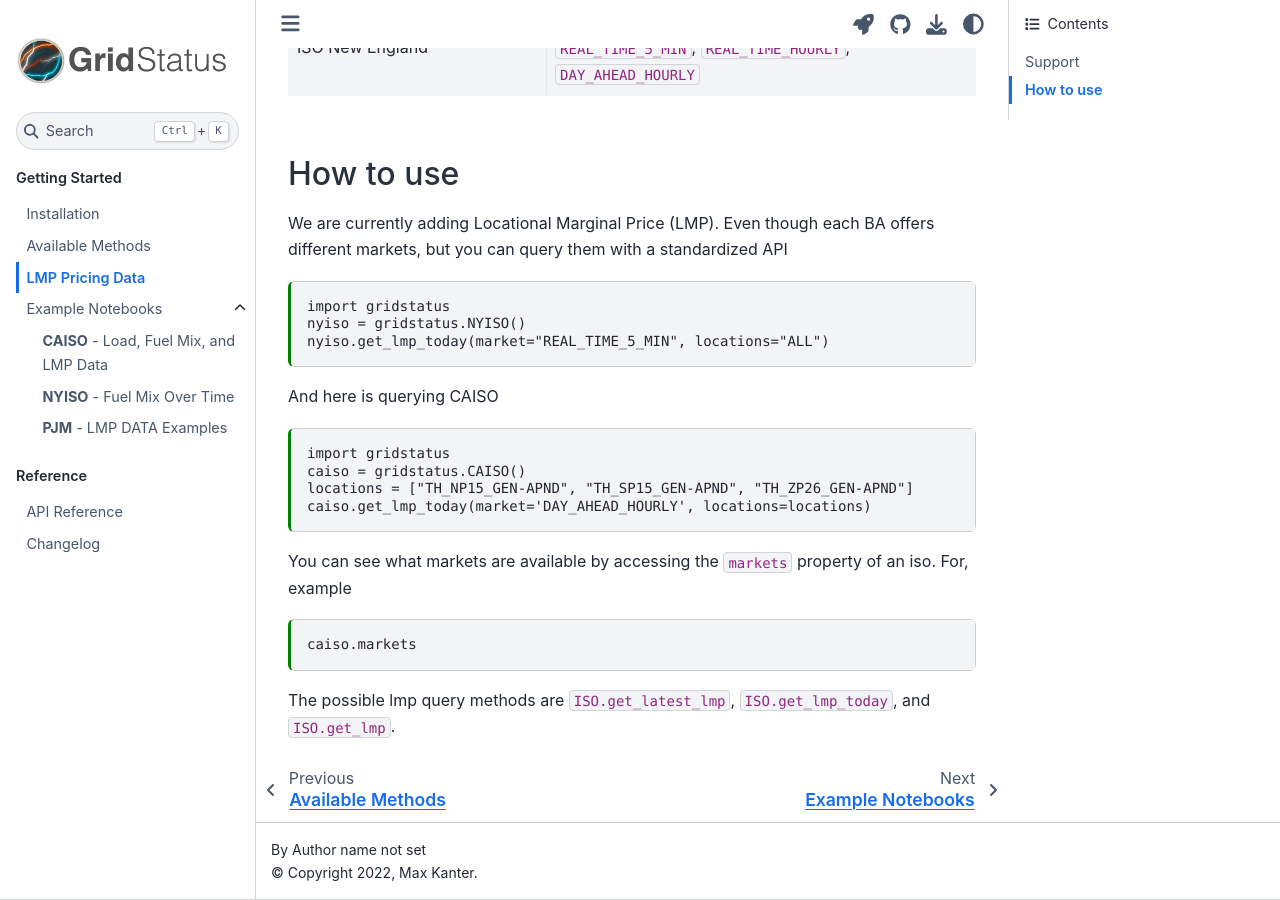
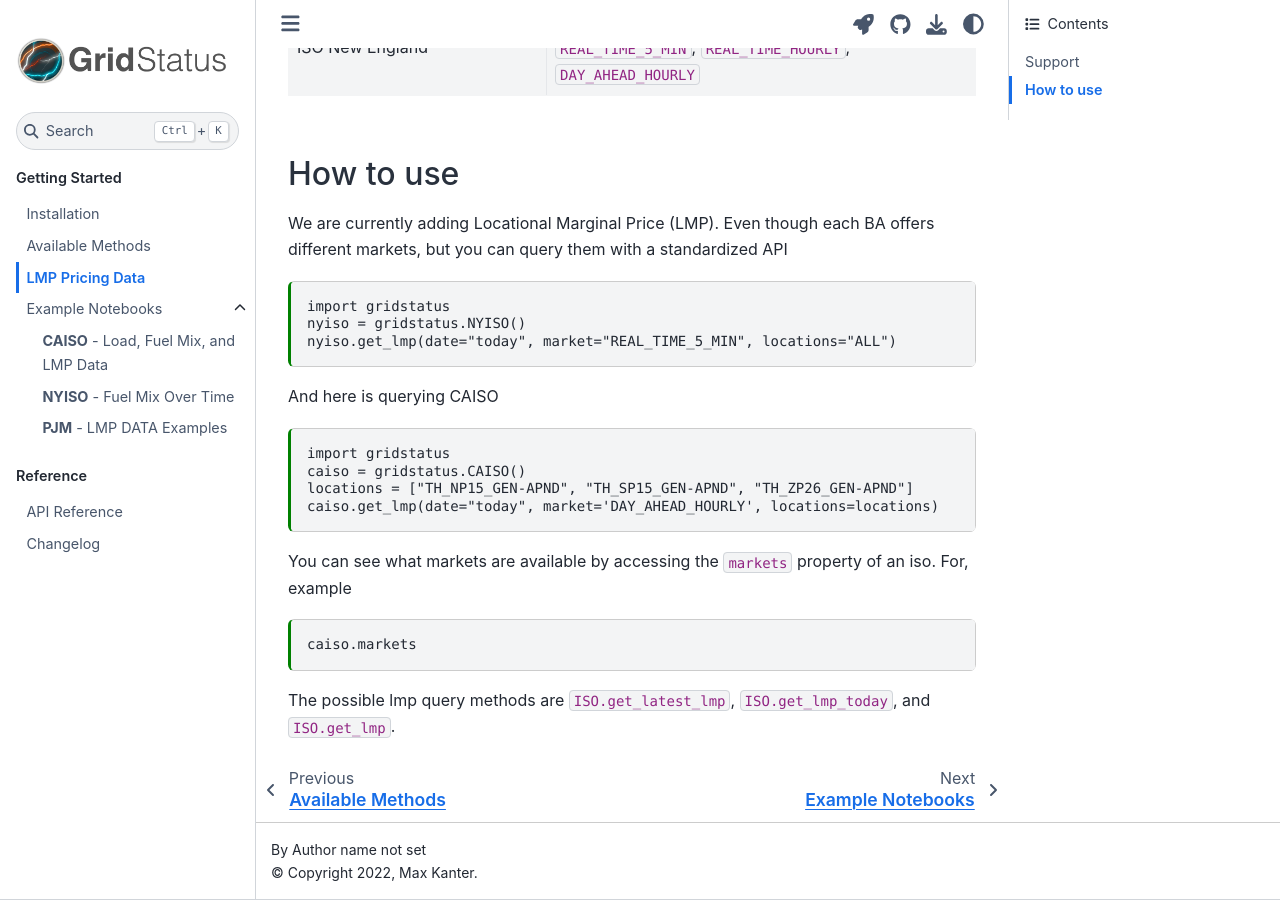
Before and after one commit to gridstatus/gridstatus, a Sphinx documentation site: the page built from docs/lmp.md, in a window 1280 px wide and 900 px high, scrolled down 619 px. Built offline with Sphinx 7.4.7 and the Sphinx Book theme 1.1.4, drawn with Linux system fonts in a browser that asks for light colours; comment, search, counter and statistics services are not loaded.

Commit message:
ready for 0.12.0 release

````diff
--- a/docs/lmp.md
+++ b/docs/lmp.md
@@ -30,7 +30,7 @@
 ```{code-cell}
 import gridstatus
 nyiso = gridstatus.NYISO()
-nyiso.get_lmp_today(market="REAL_TIME_5_MIN", locations="ALL")
+nyiso.get_lmp(date="today", market="REAL_TIME_5_MIN", locations="ALL")
 ```
 
 And here is querying CAISO
@@ -39,7 +39,7 @@
 import gridstatus
 caiso = gridstatus.CAISO()
 locations = ["TH_NP15_GEN-APND", "TH_SP15_GEN-APND", "TH_ZP26_GEN-APND"]
-caiso.get_lmp_today(market='DAY_AHEAD_HOURLY', locations=locations)
+caiso.get_lmp(date="today", market='DAY_AHEAD_HOURLY', locations=locations)
 ```
 
 You can see what markets are available by accessing the `markets` property of an iso. For, example
--- a/gridstatus/version.py
+++ b/gridstatus/version.py
@@ -1 +1 @@
-__version__ = "0.11.0"
+__version__ = "0.12.0"
````
Also changed, not shown: CHANGELOG.md (+1 -1 lines), 2 other files.
